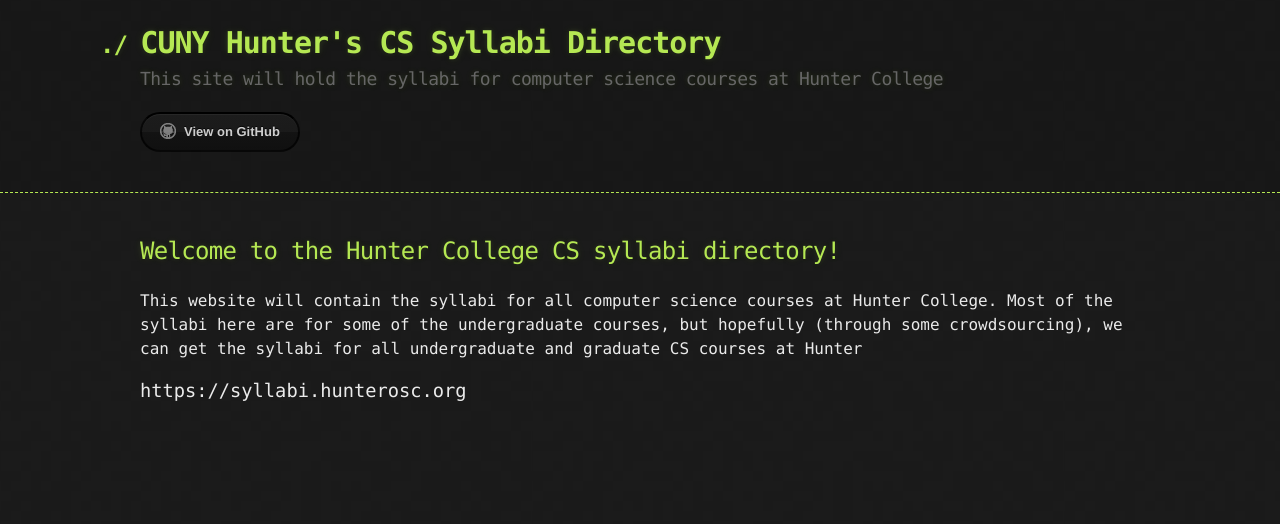
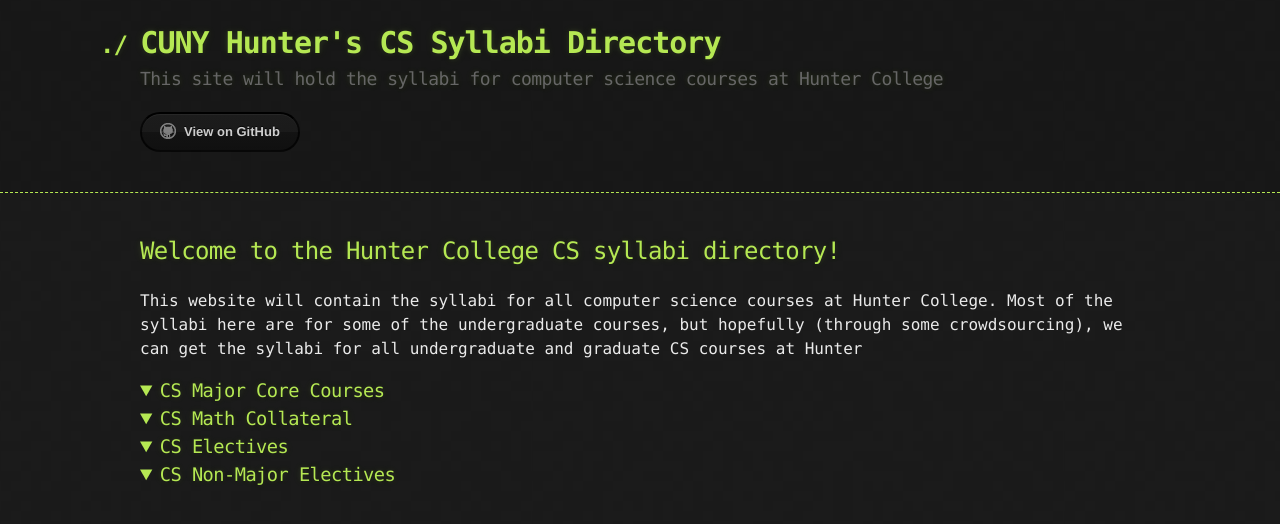
Before and after one commit to Hunter-Open-Source-Club/syllabi, a Jekyll site: the page built from index.html, in a window 1280 px wide. Shown: the top 524 px of the page. Built offline with Jekyll 4.4.1, drawn with Linux system fonts in a browser that asks for light colours; part of the change alters nothing that is shown.

```diff
--- a/assets/scripts/populate.js
+++ b/assets/scripts/populate.js
@@ -1,12 +1,64 @@
+// deep merge utility from https://stackoverflow.com/a/34749873
+/**
+ * Simple object check.
+ * @param item
+ * @returns {boolean}
+ */
+function isObject(item) {
+  return item && typeof item === "object" && !Array.isArray(item);
+}
+
+/**
+ * Deep merge two objects.
+ * @param target
+ * @param ...sources
+ */
+function mergeDeep(target, ...sources) {
+  if (!sources.length) return target;
+  const source = sources.shift();
+
+  if (isObject(target) && isObject(source)) {
+    for (const key in source) {
+      if (isObject(source[key])) {
+        if (!target[key]) Object.assign(target, { [key]: {} });
+        mergeDeep(target[key], source[key]);
+      } else {
+        Object.assign(target, { [key]: source[key] });
+      }
+    }
+  }
+
+  return mergeDeep(target, ...sources);
+}
+
+//=============================================================
+// actual populate.js
+const restructure_lookup = lookup =>
+  Object.keys(lookup).reduce((stored, course_type) => {
+    const course_with_info = Object.keys(lookup[course_type]).reduce(
+      (stored, course) => ({
+        ...stored,
+        [course.replace(" ", "")]: {
+          course_info: lookup[course_type][course],
+          course_type
+        }
+      }),
+      {}
+    );
+    return { ...stored, ...course_with_info };
+  }, {});
+
 const reducer = files =>
   files.reduce((stored, course) => {
     const [course_num, course_info] = course.basename.split(/_(.+)/);
-    let course_data = stored[course_num] || {};
-    course_data[course_info] = course;
+    let course_data = stored[course_num] || { syllabi: {} };
+    course_data.syllabi[course_info] = course;
     return { ...stored, [course_num]: course_data };
   }, {});
 
-const main = (siteurl, files) => {
-  console.log(reducer(files));
-  document.getElementById("container").innerHTML = siteurl;
+const main = (siteurl, files, lookup) => {
+  const restructured_lookup = restructure_lookup(lookup);
+  const reduced_files = reducer(files);
+  const data = mergeDeep(restructured_lookup, reduced_files);
+  // document.getElementById("container").innerHTML = siteurl;
 };
--- a/index.html
+++ b/index.html
@@ -10,7 +10,22 @@ layout: default
 	<p>This website will contain the syllabi for all computer science courses at Hunter College. Most of the syllabi here are for some of the undergraduate courses, but hopefully (through some crowdsourcing), we can get the syllabi for all undergraduate and graduate CS courses at Hunter</p>
 
 	<div id="container">
-
+      <details open>
+		<summary>CS Major Core Courses</summary>
+        <div id="cs-major-core-courses"></div>
+      </details>
+      <details open>
+		<summary>CS Math Collateral</summary>
+        <div id="cs-math-collateral"></div>
+      </details>
+      <details open>
+		<summary>CS Electives</summary>
+        <div id="cs-electives"></div>
+      </details>
+      <details open>
+		<summary>CS Non-Major Electives</summary>
+        <div id="cs-non-major-electives"></div>
+      </details>
 	</div>
 
     <script src="/assets/scripts/populate.js"></script>
@@ -18,8 +33,9 @@ layout: default
     <script>
      siteurl = "{{site.url}}";
      const files = {{site.static_files | jsonify}};
+     const lookup = {{site.data.map | jsonify}};
      const courses = files.filter(file => file.path.startsWith("/assets/courses/"));
-     main(siteurl, courses);
+     main(siteurl, courses, lookup);
     </script>
   </section>
 </div>
```
